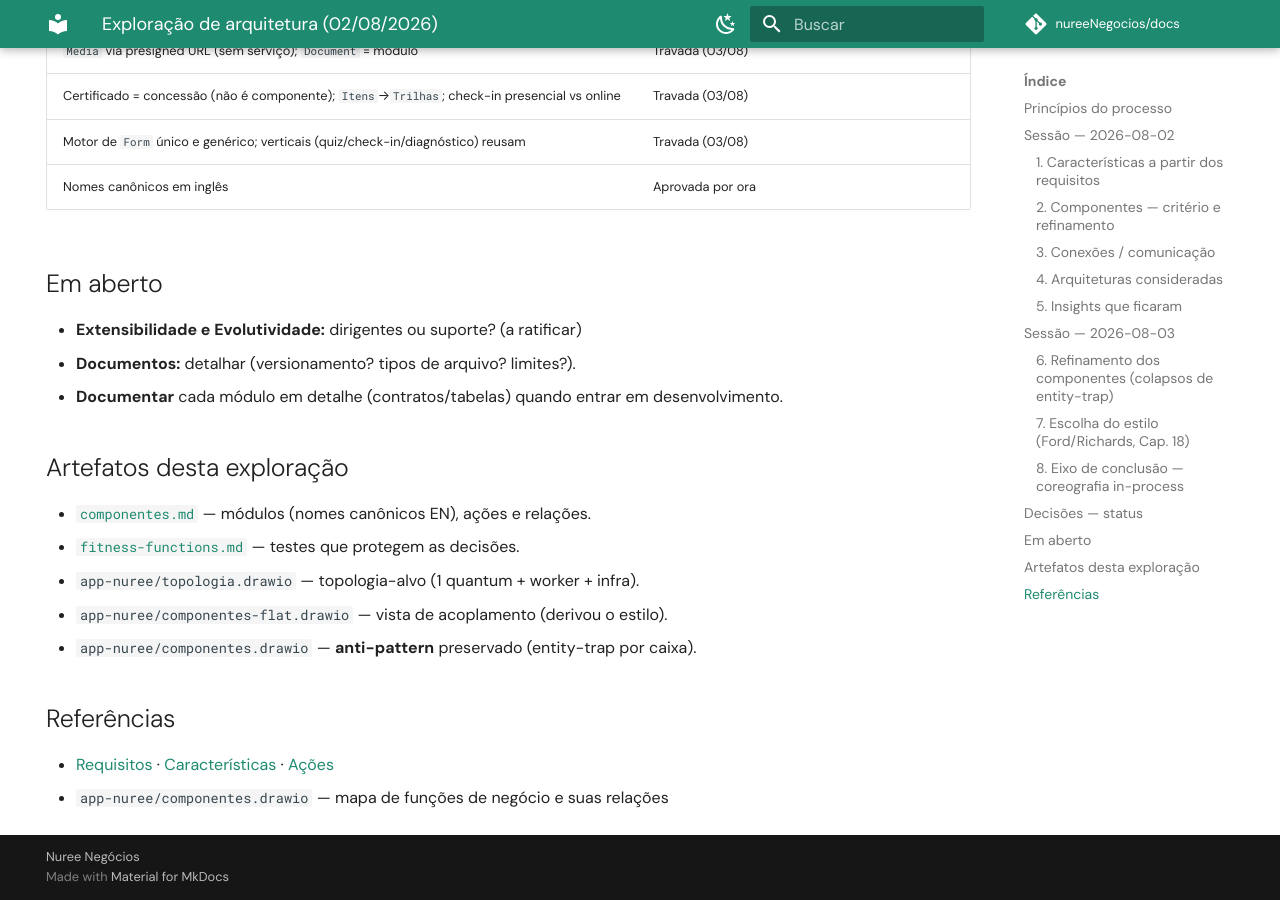
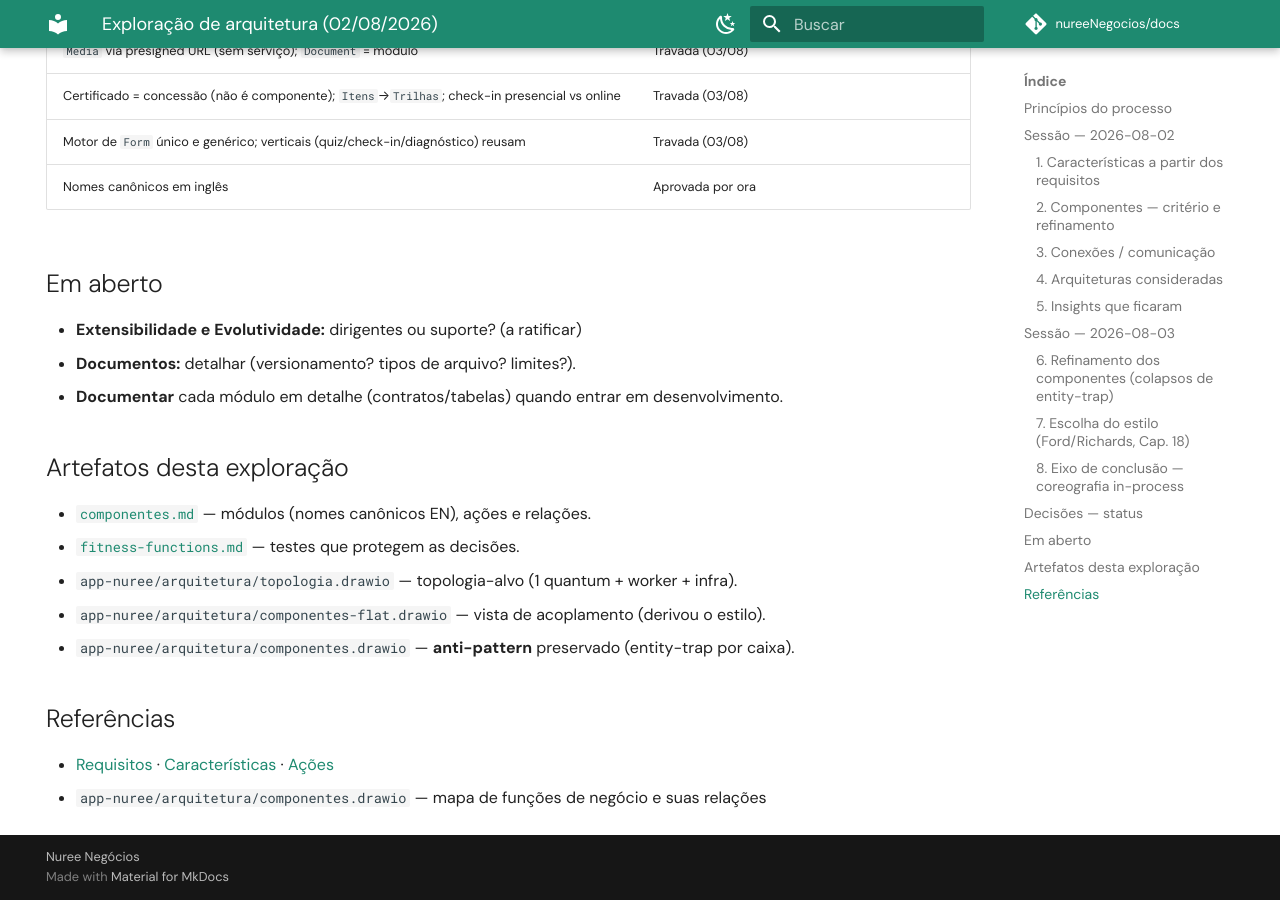
Before and after one commit to nureeNegocios/docs, an MkDocs documentation site: the page built from docs/reunioes/exploracao-arquitetura-2026-08-02.md, in a window 1280 px wide and 900 px high, scrolled down 5273 px. Built offline with MkDocs 1.6.1 and Material for MkDocs 9.7.7, drawn with Linux system fonts in a browser that asks for light colours; comment, search, counter and statistics services are not loaded; some of the changed text lies outside the part shown.

Commit message:
docs: agrupa arquitetura em app-nuree/arquitetura/
Move características, componentes, fitness-functions, diagramas (md) e os
.drawio/.png (flat, topologia, v1 e v2) para app-nuree/arquitetura/.
Ajusta links relativos (requisitos, reuniões), nav e index.

Co-Authored-By: Claude Opus 4.8 <noreply@anthropic.com>

```diff
--- a/docs/reunioes/exploracao-arquitetura-2026-08-02.md
+++ b/docs/reunioes/exploracao-arquitetura-2026-08-02.md
@@ -33,7 +33,7 @@ Ordem seguida (Ford/Richards, *Fundamentals of Software Architecture*):
 ### 1. Características a partir dos requisitos
 
 Varredura dos [requisitos](../app-nuree/requisitos.md) → lista de candidatas → poda. Detalhe em
-[características de arquitetura](../app-nuree/caracteristicas.md).
+[características de arquitetura](../app-nuree/arquitetura/caracteristicas.md).
 
 - **Dirigentes:** Segurança, Configurabilidade, Composabilidade — e **Extensibilidade** e
   **Evolutividade** (a família de "mudança barata"), percebidas depois.
@@ -65,7 +65,7 @@ Varredura dos [requisitos](../app-nuree/requisitos.md) → lista de candidatas
       virou o épico [E12](../app-nuree/requisitos.md).
 - **Resultado: 9 funções** — Contas & Contratos, Execução do trabalho, Avaliação & Diagnóstico,
   Jornada, Agendamento *(suporte)*, Aprendizagem, Reconhecimento, Comunicação, Documentos.
-  Ver `app-nuree/componentes.drawio`.
+  Ver `app-nuree/arquitetura/componentes.drawio`.
 
 !!! warning "Ainda não são 'os componentes'"
     Os blocos de hoje são um **mapa de domínio por função de negócio**, não o resultado do
@@ -163,8 +163,8 @@ Como as reações "quando X → então Y" (conceder selo/certificado, disparar m
 `Journey` **emite** (`EtapaConcluida`/`JornadaConcluida`), não chama `Recognition`/`Messaging` →
 some o risco de god-module. `Recognition` avalia **os próprios critérios** com os dados do evento →
 não fura a propriedade de tabelas. Catálogo de eventos em
-[`componentes.md`](../app-nuree/componentes.md); blindagem em
-[`fitness-functions.md`](../app-nuree/fitness-functions.md) (FF-7, anti-ciclo).
+[`componentes.md`](../app-nuree/arquitetura/componentes.md); blindagem em
+[`fitness-functions.md`](../app-nuree/arquitetura/fitness-functions.md) (FF-7, anti-ciclo).
 
 **Não é EDA** (estilo) — é um *dispatcher* in-process (observer); continua 1 quantum, sync. Semântica
 de evento no domínio ≠ arquitetura orientada a eventos.
@@ -207,13 +207,13 @@ Refinamento de granularidade nesta rodada: `Checkin` fundiu em `Scheduling`; `Ta
 
 ## Artefatos desta exploração
 
-- [`componentes.md`](../app-nuree/componentes.md) — módulos (nomes canônicos EN), ações e relações.
-- [`fitness-functions.md`](../app-nuree/fitness-functions.md) — testes que protegem as decisões.
-- `app-nuree/topologia.drawio` — topologia-alvo (1 quantum + worker + infra).
-- `app-nuree/componentes-flat.drawio` — vista de acoplamento (derivou o estilo).
-- `app-nuree/componentes.drawio` — **anti-pattern** preservado (entity-trap por caixa).
+- [`componentes.md`](../app-nuree/arquitetura/componentes.md) — módulos (nomes canônicos EN), ações e relações.
+- [`fitness-functions.md`](../app-nuree/arquitetura/fitness-functions.md) — testes que protegem as decisões.
+- `app-nuree/arquitetura/topologia.drawio` — topologia-alvo (1 quantum + worker + infra).
+- `app-nuree/arquitetura/componentes-flat.drawio` — vista de acoplamento (derivou o estilo).
+- `app-nuree/arquitetura/componentes.drawio` — **anti-pattern** preservado (entity-trap por caixa).
 
 ## Referências
 
-- [Requisitos](../app-nuree/requisitos.md) · [Características](../app-nuree/caracteristicas.md) · [Ações](../app-nuree/acoes.md)
-- `app-nuree/componentes.drawio` — mapa de funções de negócio e suas relações
+- [Requisitos](../app-nuree/requisitos.md) · [Características](../app-nuree/arquitetura/caracteristicas.md) · [Ações](../app-nuree/acoes.md)
+- `app-nuree/arquitetura/componentes.drawio` — mapa de funções de negócio e suas relações
--- a/mkdocs.yml
+++ b/mkdocs.yml
@@ -63,10 +63,10 @@ nav:
       - Requisitos: app-nuree/requisitos.md
       - Ações do sistema: app-nuree/acoes.md
       - Arquitetura:
-          - Características: app-nuree/caracteristicas.md
-          - Componentes: app-nuree/componentes.md
-          - Fitness functions: app-nuree/fitness-functions.md
-          - Diagramas: app-nuree/diagramas.md
+          - Características: app-nuree/arquitetura/caracteristicas.md
+          - Componentes: app-nuree/arquitetura/componentes.md
+          - Fitness functions: app-nuree/arquitetura/fitness-functions.md
+          - Diagramas: app-nuree/arquitetura/diagramas.md
       - Reuniões:
           - Discovery - produtos (29/07/2026): reunioes/discovery-produtos-2026-07-29.md
           - Exploração de arquitetura (02/08/2026): reunioes/exploracao-arquitetura-2026-08-02.md
```
Also changed, not shown: docs/app-nuree/arquitetura/caracteristicas.md (renamed from docs/app-nuree/caracteristicas.md, +14 -14 lines), docs/app-nuree/arquitetura/componentes.md (added, +123 -0 lines), docs/app-nuree/arquitetura/diagramas.md (renamed from docs/app-nuree/diagramas.md, +1 -1 lines), docs/app-nuree/arquitetura/fitness-functions.md (renamed from docs/app-nuree/fitness-functions.md, +3 -3 lines), docs/app-nuree/componentes.md (deleted, +0 -123 lines), docs/app-nuree/index.md (+4 -4 lines), docs/app-nuree/arquitetura/componentes-flat.drawio.png (renamed from docs/app-nuree/componentes-flat.drawio.png), docs/app-nuree/arquitetura/componentes-v2.drawio.png (renamed from docs/app-nuree/componentes-v2.drawio.png), docs/app-nuree/arquitetura/componentes.drawio.png (renamed from docs/app-nuree/componentes.drawio.png), docs/app-nuree/arquitetura/topologia.drawio.png (renamed from docs/app-nuree/topologia.drawio.png), 8 other files.
